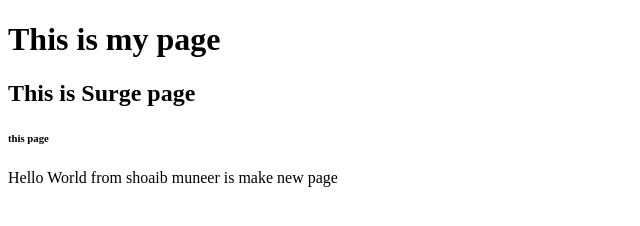
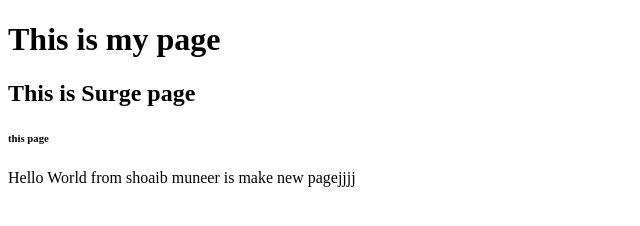
Before and after one commit to shoaib76/shoaib-bootcamp, a plain HTML site: page index.html in a window 1280 px wide. Shown: the full height of the page, 0-640 px from the left. Drawn offline with Linux system fonts and the light colour scheme.

Commit message:
update boot camp update

```diff
--- a/index.html
+++ b/index.html
@@ -8,6 +8,6 @@
     <h2> This is Surge page</h2>
     <h6> this page</h6>
     <div>
-        Hello World from shoaib muneer is make new page
+        Hello World from shoaib muneer is make new pagejjjj
     </div>
 </html>
```
